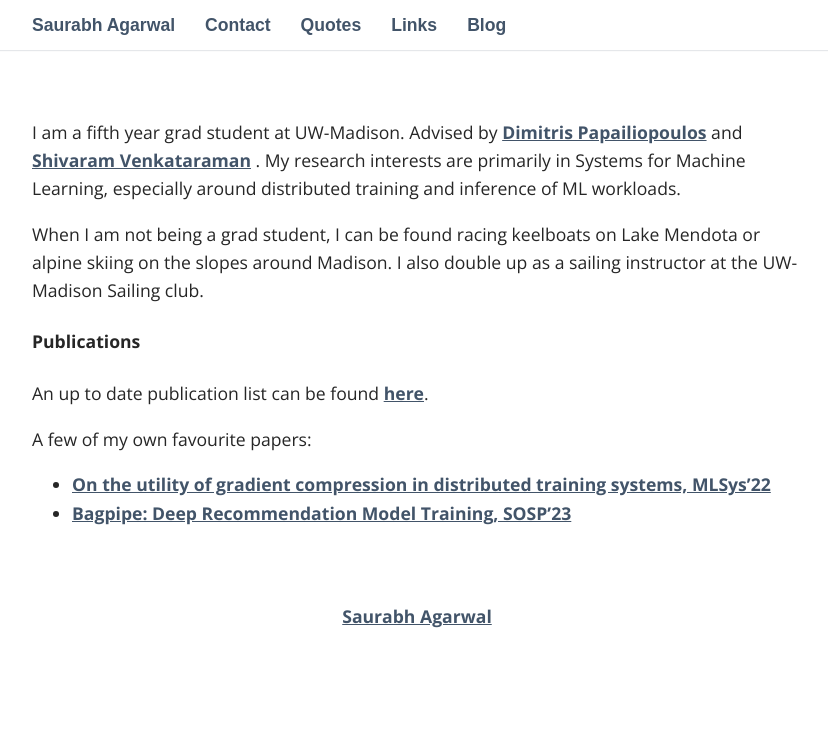
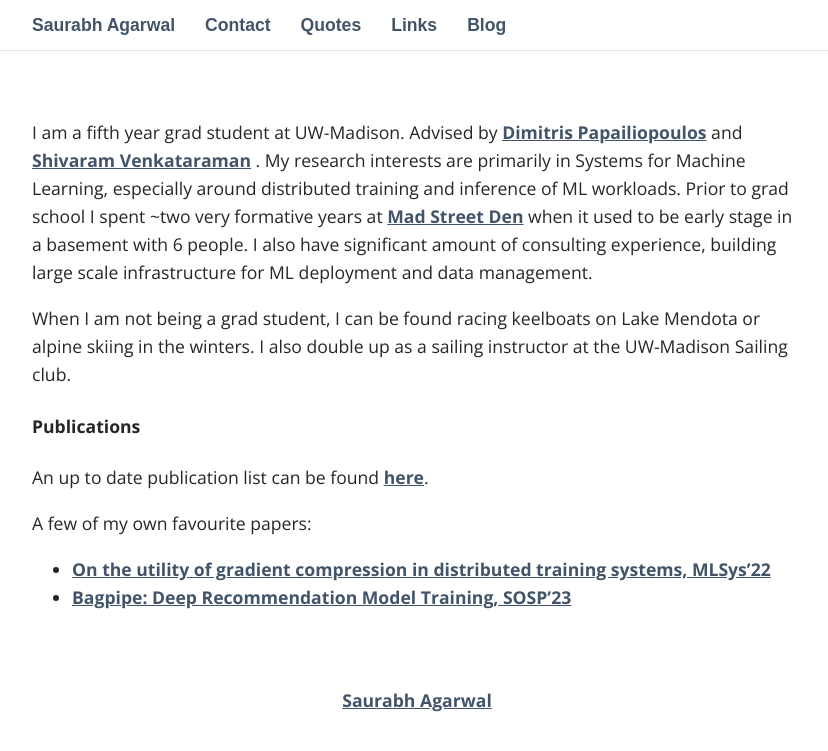
Before and after one commit to iidsample/iidsampe.github.io, a Jekyll site: the page built from index.md, in a window 1280 px wide. Shown: the top 751 px of the page, without its empty margins (223-1051 px from the left). Built offline with Jekyll 4.4.1, drawn with Linux system fonts in a browser that asks for light colours; some web fonts are replaced.

Commit message:
Update index.md

```diff
--- a/index.md
+++ b/index.md
@@ -3,9 +3,9 @@ layout: default
 ---
 <!--# About Me-->
 I am a fifth year grad student at UW-Madison. Advised by [Dimitris Papailiopoulos](https://papail.io/) and [Shivaram Venkataraman](https://shivaram.org/) .
-My research interests are primarily in Systems for Machine Learning, especially around distributed training and inference of ML workloads.
+My research interests are primarily in Systems for Machine Learning, especially around distributed training and inference of ML workloads. Prior to grad school I spent ~two very formative years at [Mad Street Den](https://www.madstreetden.com/) when it used to be early stage in a basement with 6 people. I also have significant amount of consulting experience, building large scale infrastructure for ML deployment and data management.
 
-When I am not being a grad student, I can be found racing keelboats on Lake Mendota or alpine skiing on the slopes around Madison. I also double up as a sailing instructor at the UW-Madison Sailing club.
+When I am not being a grad student, I can be found racing keelboats on Lake Mendota or alpine skiing in the winters. I also double up as a sailing instructor at the UW-Madison Sailing club.
 
 #### Publications
 An up to date publication list can be found [here](https://scholar.google.com/citations?hl=en&user=u71IKxAAAAAJ&view_op=list_works&sortby=pubdate).
```
